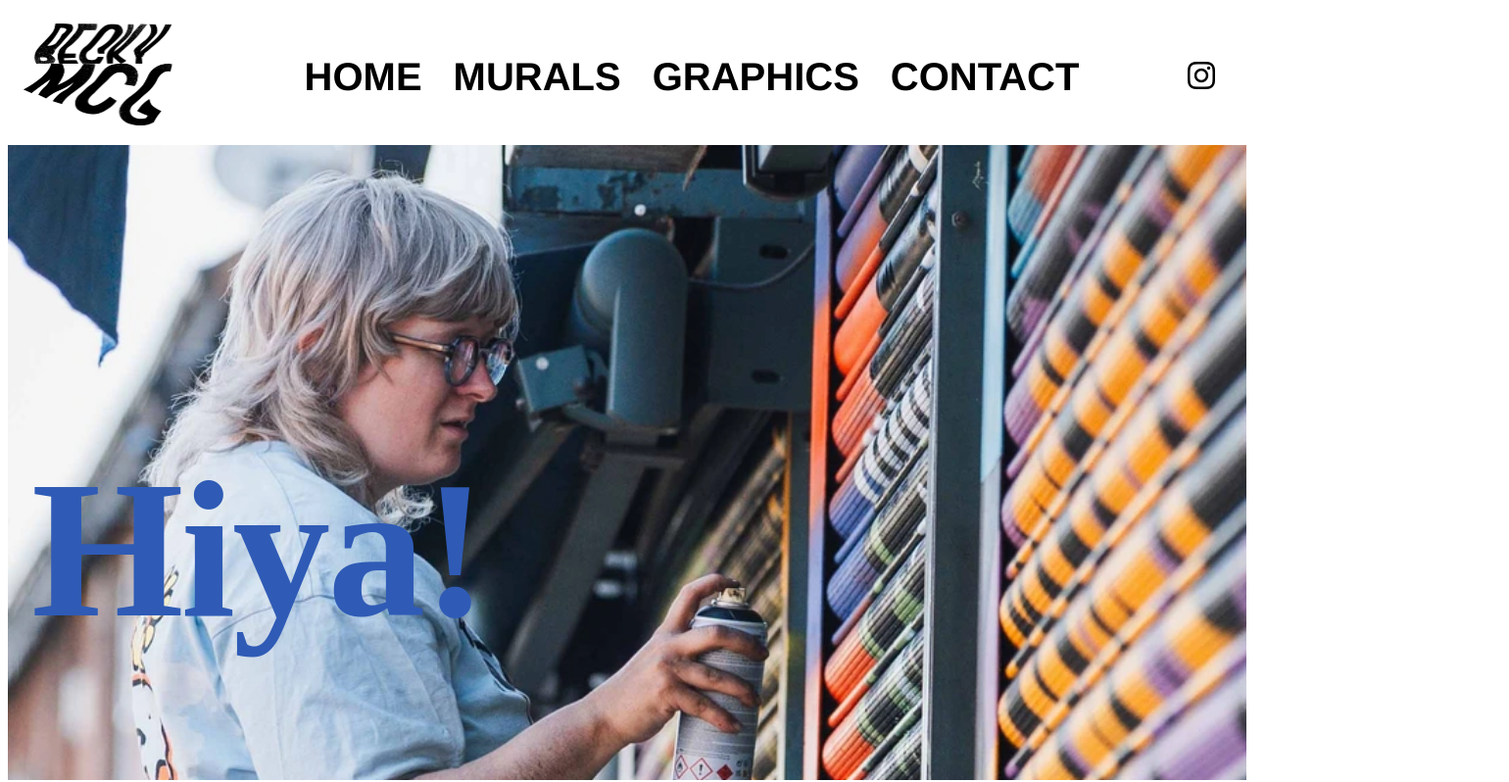
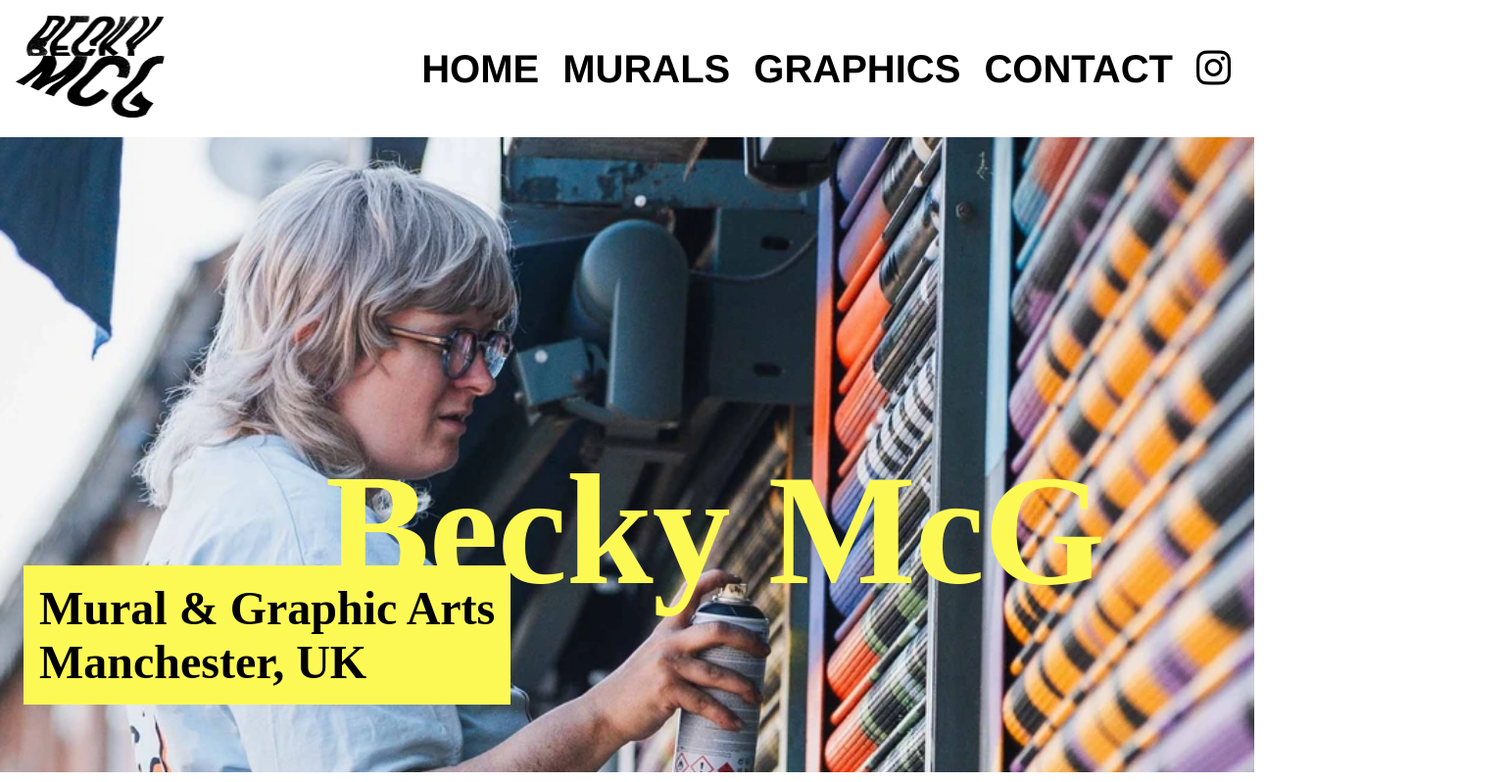
Before and after one commit to jimmylee88/responsive-multipage, a plain HTML site: page index.html in a window 1280 px wide. Shown: the top 798 px of the page at 98% size, 1540 px wide, since content can reach past the window. Drawn offline with Linux system fonts and the light colour scheme.

Commit message:
Moved instagram icon into nav as a li, adjusted position of h1 & h2 in hero section, started adding other sections

```diff
--- a/index.html
+++ b/index.html
@@ -14,13 +14,21 @@
                 <li><a href="/murals.html">Murals</a></li>
                 <li><a href="/graphics.html">Graphics</a></li>
                 <li><a href="/contact.html">Contact</a></li>
+                <li><a href="https://www.instagram.com/becky.mcgillivray/"><i class="fa-brands fa-instagram fa-1xl" alt="Instagram icon - links to Becky's Instagram account"></i></a></li>
             </ul>
         </nav>
-        <a href="https://www.instagram.com/becky.mcgillivray/"><i class="fa-brands fa-instagram fa-2xl" alt="Instagram icon - links to Becky's Instagram account"></i></a>
+
     </header>
 
-    <section id="intro">
-        <h1>Hiya!</h1>
+    <section id="hero">
+        <h1>Becky McG</h1>
+        <h2>Mural & Graphic Arts<br>Manchester, UK</h2>
+    </section>
+
+    <section id="about"><h1>About</h1>
+        <h3>Painting vibrant, impactful typographic murals</h3>
+        <p>‍Becky McGillivray is a Muralist and Graphic Artist from Manchester moved by the idea that murals and street art should be accessible for every individual. She has a keen eye for shape, type and icons, picking elements from everyday life to inspire her practice. Her murals spread all kinds of messages, from words of affection to thoughtful talking points. Vivid colours and iconography create the visual language you experience on a wall she’s painted.</p>
+        <p>She’s a co-founder of Overspray Collective, A Street Art Collective in Manchester working to make painting in public spaces accessible and safer for women and anyone within a marginalised group. She’s also part of The Matchbox Collective and a resident artist at <a href="https://www.peoplewithgrit.org/artists/becky-mcgillivray">GRIT Studios</a>, Manchester.</p>
     </section>
 
     <section id="projects">
@@ -28,6 +36,9 @@
      <article><h2>Murals</h2></article>
      <article><h2>Graphics</h2></article>
     </section>
+
+    <section id="testimonials"><h1>Clients</h1></section>
+
     <footer>Footer</footer>
 </body>
 </html>
--- a/style.css
+++ b/style.css
@@ -11,6 +11,8 @@
 
 body {
     background-color: var(--bg-white);
+    /* had to include this as a weird 8px margin seems to be applied by default by browsers */
+    margin: 0 auto;
 }
 
 h1{
@@ -60,7 +62,7 @@ a {
     align-items: center;
     margin: 16px 16px;
     padding: 8px;
-    gap: 16px;
+    gap: 16px 24px;
     list-style: none;
     justify-content: space-around;
 }
@@ -70,7 +72,6 @@ a {
     /* aquamarine bg is just a placeholder to test out flexbox */
    /* background-color: aquamarine; */
     color:black;
-    padding: 8px 8px;
     text-align: center;
     font-size: 40px;
     font-weight: 900;
@@ -88,11 +89,6 @@ a {
     color: var(--primary-color);
     background-color: var(--secondary-color);
     border-bottom: 4px solid var(--primary-color);
-}
-
-/* Instagram icon */
-i {
-    padding-right: 32px;
 }
 
 /* links & hover states */
@@ -113,7 +109,7 @@ i:active {
     scale: 0.95;
 }
 /* Hero image for the intro section */
-#intro{
+#hero{
     background-color: var(--bg-grey);
     background-image: url(images/about.jpg);
     background-repeat: no-repeat;
@@ -121,14 +117,30 @@ i:active {
     background-position-y: 25%;
     background-size: cover;
     padding: 24px;
+    margin-bottom: 32px;
 }
 
-#intro h1 {
-    color:var(--primary-color);
+/* could really do with using media queries to adjust the scaling of this */
+#hero h1 {
+    color:var(--secondary-color);
     position: relative;
-    top: 18%;
-    font-size: 200px;
-    letter-spacing: -3px;
+    top: 30%;
+    left: 25%;
+    font-size: 10rem;
+    letter-spacing: -1px;
+    line-height:8rem;
+    margin-bottom:6rem;
+    margin-right: 24px;
+}
+
+#hero h2 {
+    background-color:var(--secondary-color);
+    padding: 16px;
+    width:max-content;
+    position: relative;
+    top: 24px;
+    margin-top: 8rem;
+    font-size: 3rem;
 }
 
 footer {
```
